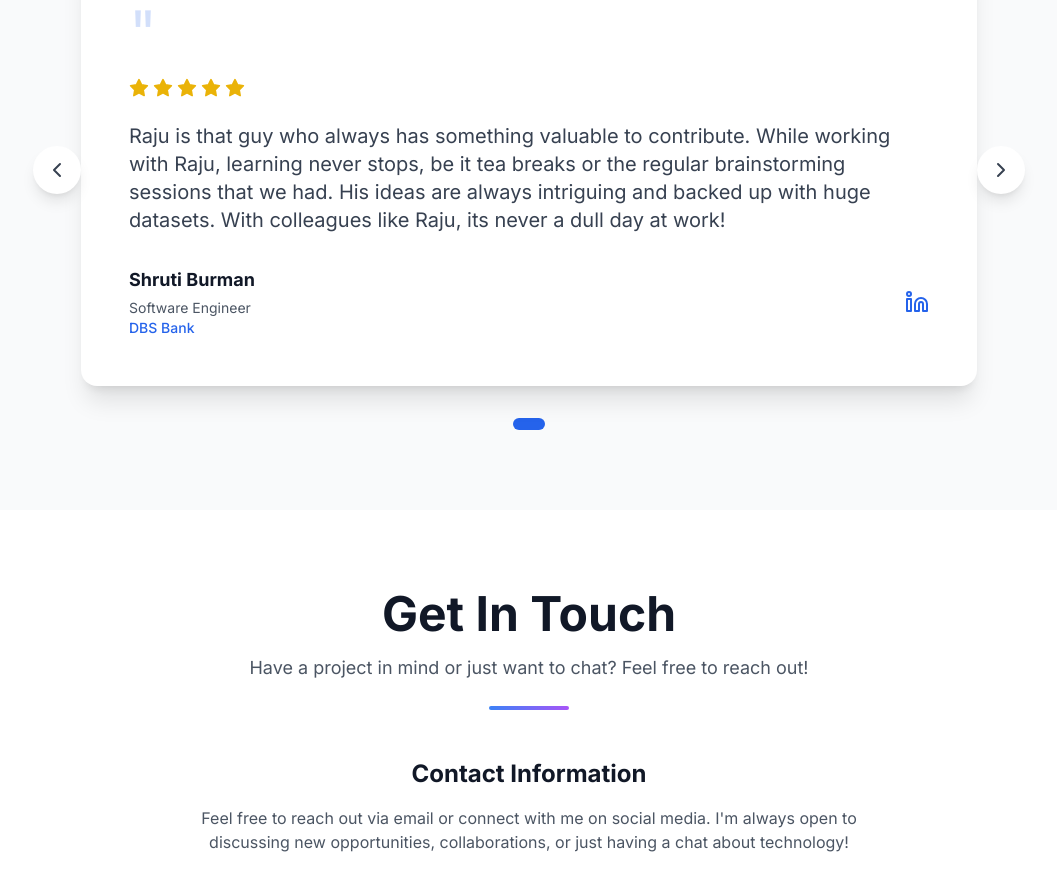
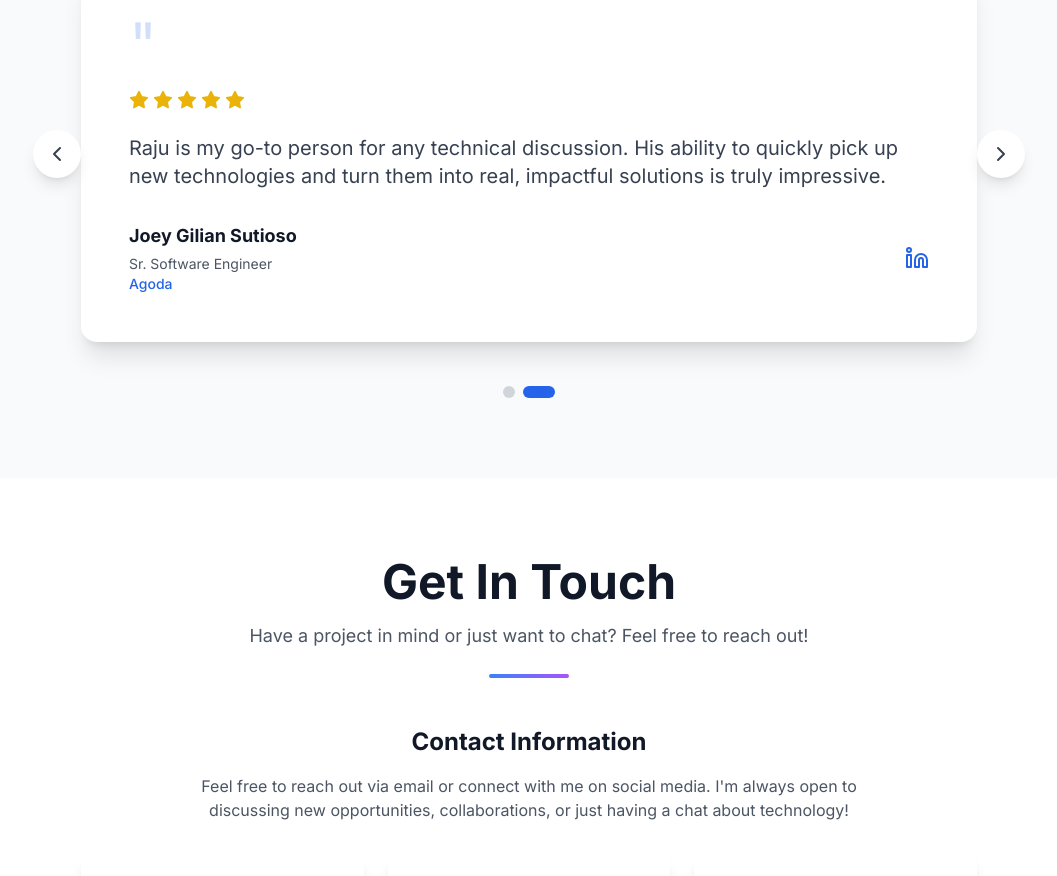
Before and after one commit to raju4789/raju4789.github.io, a React (Vite) app: page / in a window 1280 px wide. Shown: the part 5720-6596 px from the top of the page, without its empty margins (111-1168 px from the left). Built offline with nearby package versions, Linux system fonts and the light colour scheme.

Commit message:
content: add testimonial from Joey Gilian Sutioso (Agoda)

```diff
--- a/src/data/testimonials.ts
+++ b/src/data/testimonials.ts
@@ -19,5 +19,15 @@
     text: "Raju is that guy who always has something valuable to contribute. While working with Raju, learning never stops, be it tea breaks or the regular brainstorming sessions that we had. His ideas are always intriguing and backed up with huge datasets. With colleagues like Raju, its never a dull day at work!",
     rating: 5,
     linkedin: "https://www.linkedin.com/in/shruti-burman/"
+  },
+  {
+    id: 2,
+    name: "Joey Gilian Sutioso",
+    position: "Sr. Software Engineer",
+    company: "Agoda",
+    image: "https://i.pravatar.cc/150?img=12",
+    text: "Raju is my go-to person for any technical discussion. His ability to quickly pick up new technologies and turn them into real, impactful solutions is truly impressive.",
+    rating: 5,
+    linkedin: "https://www.linkedin.com/in/joey-gilian-sutioso-178a0597/"
   }
 ];
```
